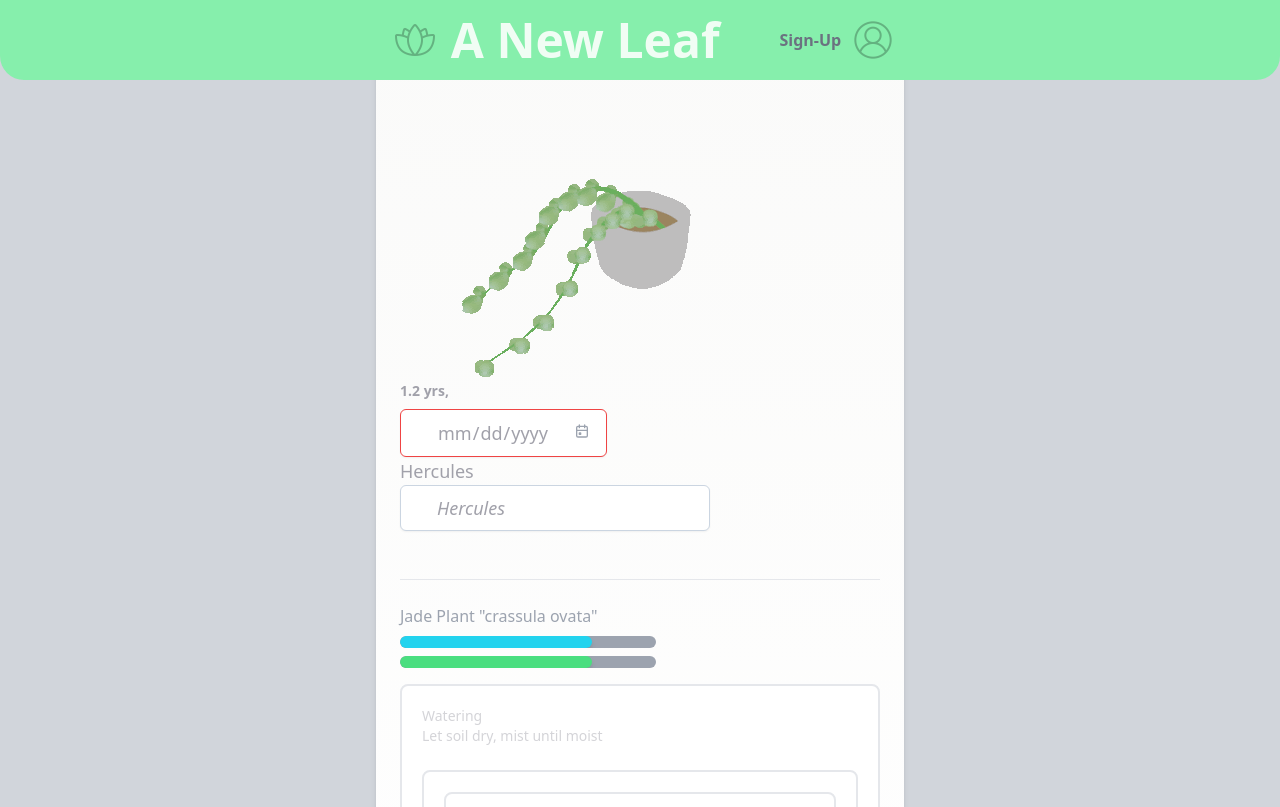
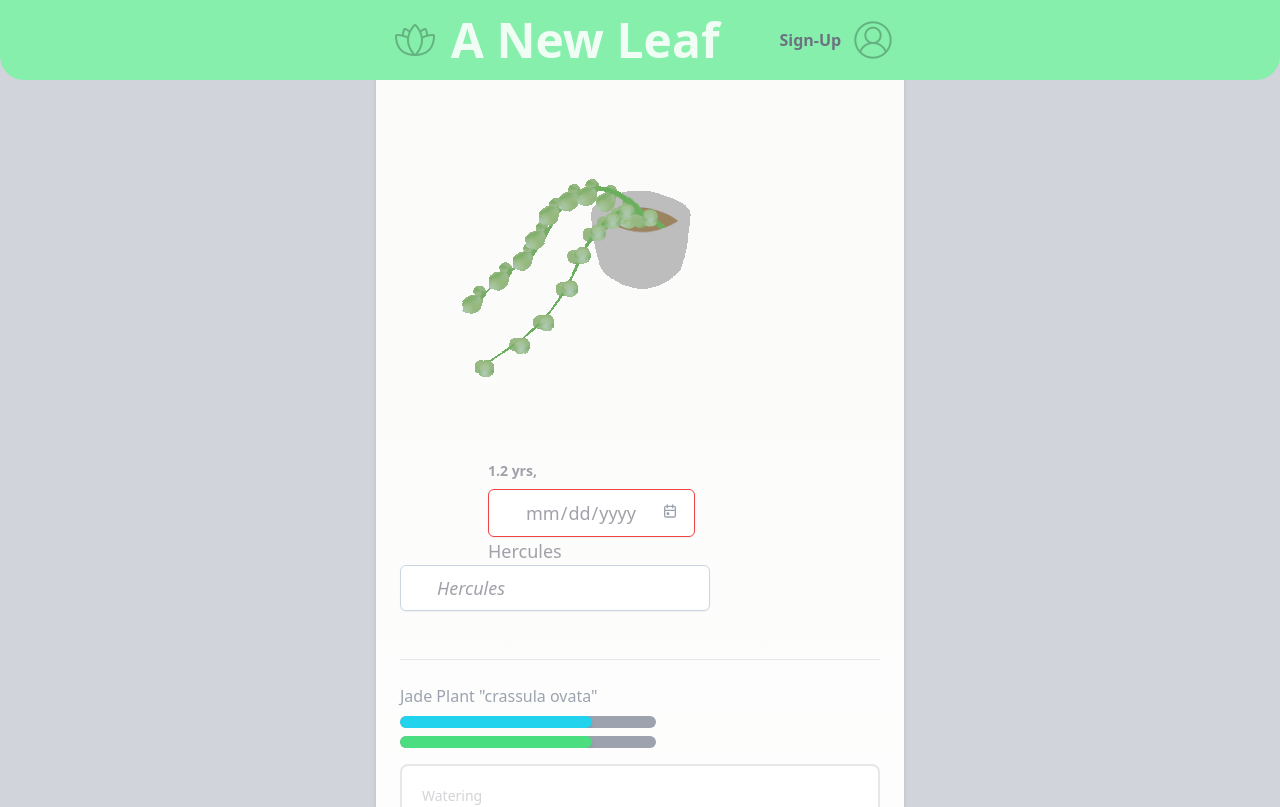
Before and after one commit to MustyBraid/a-new-leaf-application, a React (Create React App) app: page /PlantSlideshow in a window 1280 px wide. Shown: the top 807 px of the page. Built offline with nearby package versions, Linux system fonts and the light colour scheme; some icons are missing.

Commit message:
had arrow break, attempting to fix to be able to select prev next arrows over picture output

```diff
--- a/src/components/PlantSlideshow.jsx
+++ b/src/components/PlantSlideshow.jsx
@@ -25,11 +25,11 @@ const ImageSlider = () => {
     }
 
     return (
-        <div className="bg-gray-300 flex place-content-center content-center	 justify-center items-center " >
+        <div className="z-10 bg-gray-300 flex place-content-center content-center	 justify-center items-center " >
         <section className='slider items-center bg-white p-2 rounded-lg rounded-t-3xl shadow-md bg-gradient-to-b from-stone-50 to-white'>
           {PlantImages.map((plant, index) => {
             return (
-              <div className={index === current ? 'plant active' : 'plant' + 'w-full justify-self-center image '} key={index} >
+              <div className={index === current ? 'plant active' : 'plant' + 'w-full justify-self-center image select-none -z-50'} key={index} >
                 {index === current && (
                   <img src={plant.image} alt='plant image' className='-m-810 mt-6 flex w-full justify-self-center image' />
                 )}
@@ -38,7 +38,7 @@ const ImageSlider = () => {
           })}
 
           {/* prev / next arrows */}
-          <div id='prev-next-arrows' class='-mt-52'>
+          <div id='prev-next-arrows' class=' z-100'>
             <div id="prev-arrow" className='m-8 left-arrow float-left'>
               <Icon icon="tabler:arrow-narrow-left" height="2.5rem" width="2.5rem" color='#D1D5DB' inline={true} onClick={prevSlide}/>
             </div>
@@ -48,8 +48,7 @@ const ImageSlider = () => {
           </div>
 
           {/* edit plant form */}
-          <div id="editForm" className='p-4 mt-32'>
-
+          <div id="editForm" className='p-4 '>
           {/* current age */}
             <div class="whitespace-no-wrap">
             <label for="plantAge">
--- a/src/index.css
+++ b/src/index.css
@@ -15,3 +15,17 @@ input[type="date"]::-webkit-calendar-picker-indicator {
 .dropdown:hover .dropdown-menu {
     display: block;
   }
+
+  #prev-next-arrows {
+    z-index: 100!important;
+  }
+
+  img {
+    z-index: 0!important;
+    user-drag: none;
+    user-select: none;
+    -moz-user-select: none;
+    -webkit-user-drag: none;
+    -webkit-user-select: none;
+    -ms-user-select: none;
+ }
```
Lines whose indentation alone changed are shown as unchanged.
